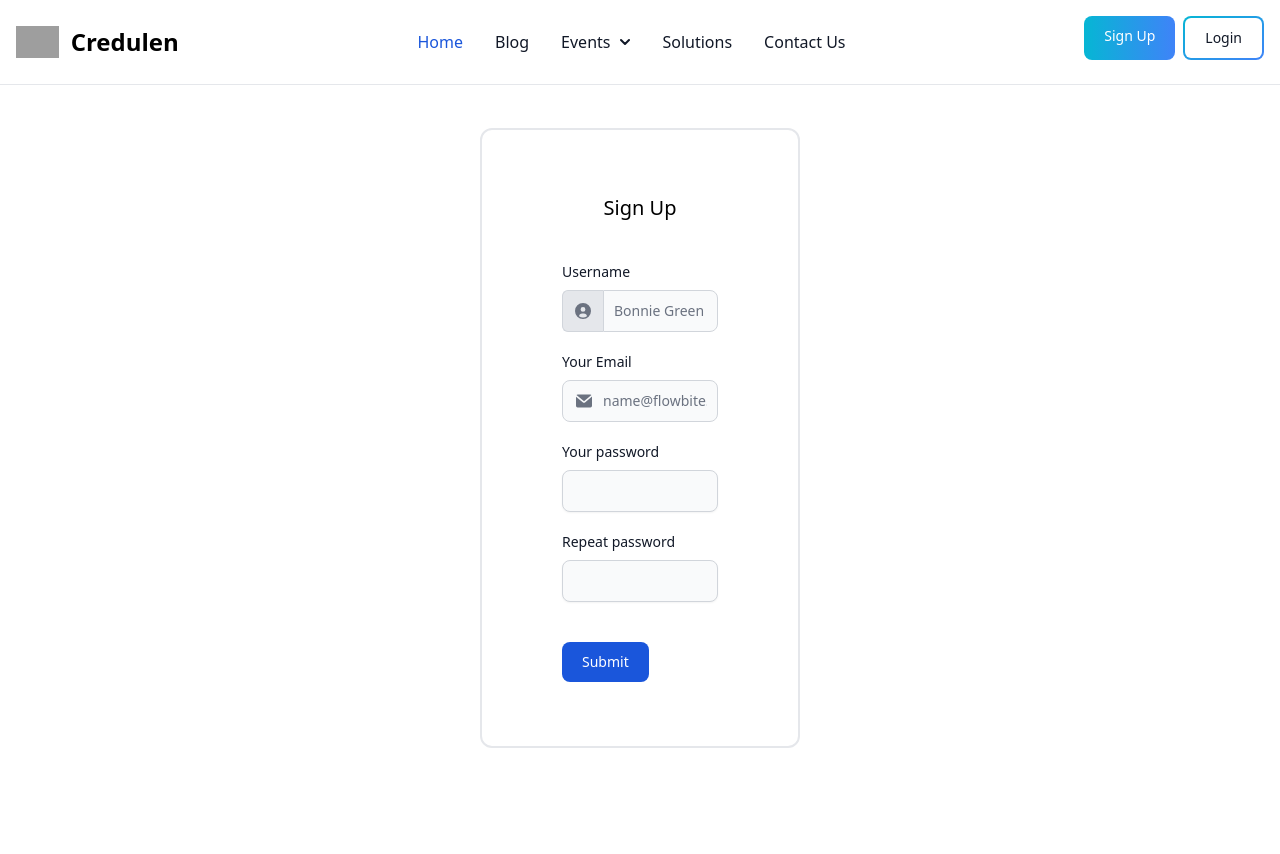
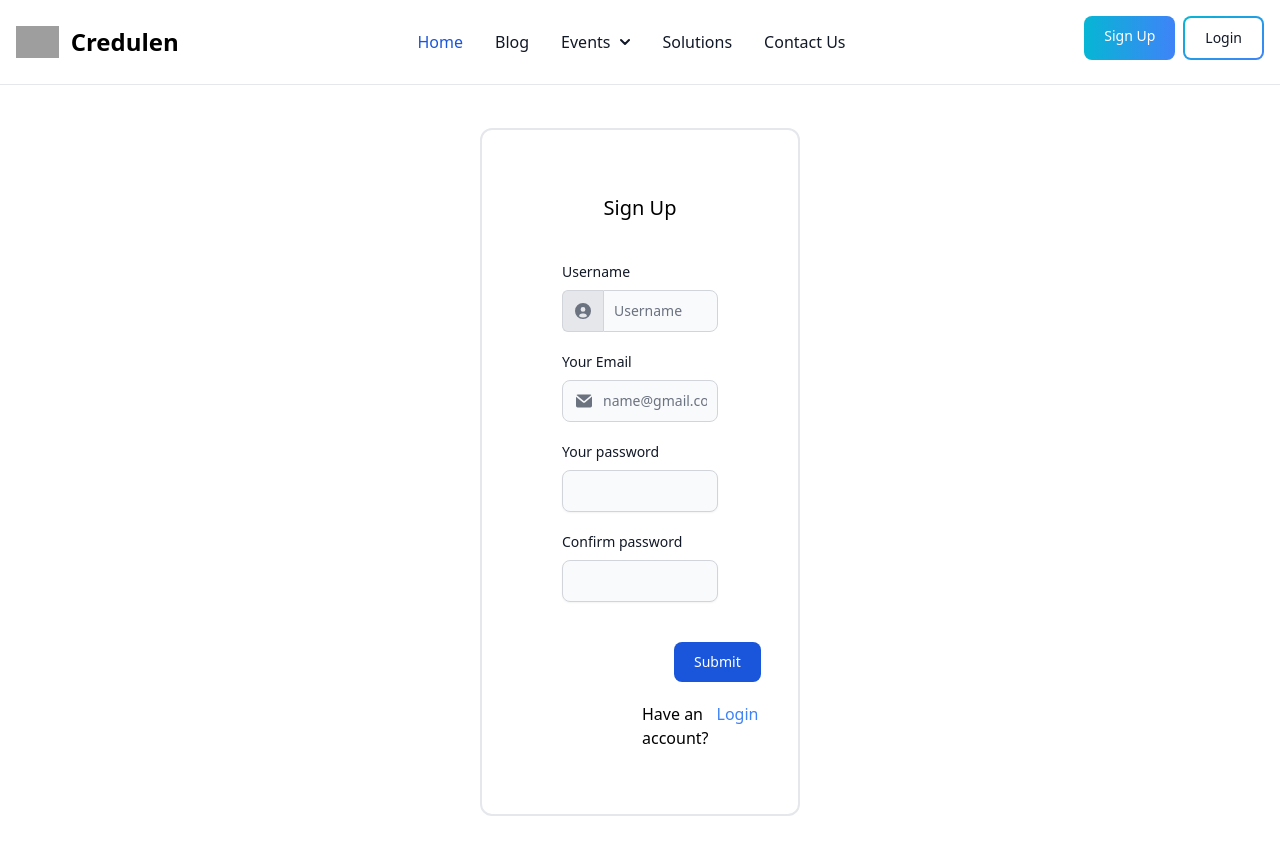
Before and after one commit to credulen/credulen_FE, a React (Vite) app: page /signup in a window 1280 px wide. Shown: the top 854 px of the page. Built offline with nearby package versions, Linux system fonts and the light colour scheme; grey boxes are pictures that could not be loaded.

Commit message:
form is done

```diff
--- a/src/components/Forms.jsx
+++ b/src/components/Forms.jsx
@@ -1,9 +1,12 @@
+import { useState } from "react";
+import { Link } from "react-router-dom";
+
 export const ContactUsForm = () => {
   return (
     <form className="">
       <div className="mb-5">
         <label
-          for="email"
+          htmlFor="email"
           className="block mb-2 text-sm font-medium text-gray-900 dark:text-white"
         >
           Your email
@@ -18,15 +21,15 @@ export const ContactUsForm = () => {
       </div>
       <div className="mb-5">
         <label
-          for="message"
-          class="block mb-2 text-sm font-medium text-gray-900 dark:text-white"
+          htmlFor="message"
+          className="block mb-2 text-sm font-medium text-gray-900 dark:text-white"
         >
           Your message
         </label>
         <textarea
           id="message"
           rows="4"
-          class="block p-2.5 w-full text-sm text-gray-900 bg-gray-50 rounded-lg border border-gray-300 focus:ring-blue-500 focus:border-blue-500 dark:bg-gray-700 dark:border-gray-600 dark:placeholder-gray-400 dark:text-white dark:focus:ring-blue-500 dark:focus:border-blue-500"
+          className="block p-2.5 w-full text-sm text-gray-900 bg-gray-50 rounded-lg border border-gray-300 focus:ring-blue-500 focus:border-blue-500 dark:bg-gray-700 dark:border-gray-600 dark:placeholder-gray-400 dark:text-white dark:focus:ring-blue-500 dark:focus:border-blue-500"
           placeholder="Leave a comment..."
         ></textarea>
       </div>
@@ -42,19 +45,45 @@ export const ContactUsForm = () => {
 };
 
 export const SignUpForm = () => {
+  const [formData, setFormData] = useState({});
+
+  const handleChange = (e) => {
+    setFormData({ ...formData, [e.target.id]: e.target.value });
+  };
+
+  const handleSubmit = async (e) => {
+    e.preventDefault();
+
+    try {
+      const res = await fetch("http://localhost:6000/auth/signup", {
+        method: "POST",
+        headers: { "Content-Type": "application/json" },
+        body: JSON.stringify(formData),
+      });
+
+      const data = await res.json;
+      console.log(data);
+    } catch (error) {
+      throw new Error(error);
+    }
+  };
+
+  // console.log(formData);
+
   return (
-    <form className="">
+    <>
+      <form className="" onSubmit={handleSubmit}>
         <div className="mb-5">
           <label
-          for="website-admin"
-          class="block mb-2 text-sm font-medium text-gray-900 dark:text-white"
+            htmlFor="website-admin"
+            className="block mb-2 text-sm font-medium text-gray-900 dark:text-white"
           >
             Username
           </label>
-        <div class="flex">
-          <span class="inline-flex items-center px-3 text-sm text-gray-900 bg-gray-200 border border-e-0 border-gray-300 rounded-s-md dark:bg-gray-600 dark:text-gray-400 dark:border-gray-600">
+          <div className="flex">
+            <span className="inline-flex items-center px-3 text-sm text-gray-900 bg-gray-200 border border-e-0 border-gray-300 rounded-s-md dark:bg-gray-600 dark:text-gray-400 dark:border-gray-600">
               <svg
-              class="w-4 h-4 text-gray-500 dark:text-gray-400"
+                className="w-4 h-4 text-gray-500 dark:text-gray-400"
                 aria-hidden="true"
                 xmlns="http://www.w3.org/2000/svg"
                 fill="currentColor"
@@ -65,23 +94,105 @@ export const SignUpForm = () => {
             </span>
             <input
               type="text"
-            id="website-admin"
-            class="rounded-none rounded-e-lg bg-gray-50 border border-gray-300 text-gray-900 focus:ring-blue-500 focus:border-blue-500 block flex-1 min-w-0 w-full text-sm p-2.5  dark:bg-gray-700 dark:border-gray-600 dark:placeholder-gray-400 dark:text-white dark:focus:ring-blue-500 dark:focus:border-blue-500"
-            placeholder="Bonnie Green"
+              id="username"
+              className="rounded-none rounded-e-lg bg-gray-50 border border-gray-300 text-gray-900 focus:ring-blue-500 focus:border-blue-500 block flex-1 min-w-0 w-full text-sm p-2.5  dark:bg-gray-700 dark:border-gray-600 dark:placeholder-gray-400 dark:text-white dark:focus:ring-blue-500 dark:focus:border-blue-500"
+              placeholder="Username"
+              onChange={handleChange}
             />
           </div>
         </div>
         <div className="mb-5">
           <label
-          for="email-address-icon"
-          class="block mb-2 text-sm font-medium text-gray-900 dark:text-white"
+            htmlFor="email-address-icon"
+            className="block mb-2 text-sm font-medium text-gray-900 dark:text-white"
           >
             Your Email
           </label>
-        <div class="relative">
-          <div class="absolute inset-y-0 start-0 flex items-center ps-3.5 pointer-events-none">
+          <div className="relative">
+            <div className="absolute inset-y-0 start-0 flex items-center ps-3.5 pointer-events-none">
               <svg
-              class="w-4 h-4 text-gray-500 dark:text-gray-400"
+                className="w-4 h-4 text-gray-500 dark:text-gray-400"
+                aria-hidden="true"
+                xmlns="http://www.w3.org/2000/svg"
+                fill="currentColor"
+                viewBox="0 0 20 16"
+              >
+                <path d="m10.036 8.278 9.258-7.79A1.979 1.979 0 0 0 18 0H2A1.987 1.987 0 0 0 .641.541l9.395 7.737Z" />
+                <path d="M11.241 9.817c-.36.275-.801.425-1.255.427-.428 0-.845-.138-1.187-.395L0 2.6V14a2 2 0 0 0 2 2h16a2 2 0 0 0 2-2V2.5l-8.759 7.317Z" />
+              </svg>
+            </div>
+            <input
+              type="text"
+              id="email"
+              className="bg-gray-50 border border-gray-300 text-gray-900 text-sm rounded-lg focus:ring-blue-500 focus:border-blue-500 block w-full ps-10 p-2.5  dark:bg-gray-700 dark:border-gray-600 dark:placeholder-gray-400 dark:text-white dark:focus:ring-blue-500 dark:focus:border-blue-500"
+              placeholder="name@gmail.com"
+              onChange={handleChange}
+            />
+          </div>
+        </div>
+        <div className="mb-5">
+          <label
+            htmlFor="password"
+            className="block mb-2 text-sm font-medium text-gray-900 dark:text-white"
+          >
+            Your password
+          </label>
+          <input
+            type="password"
+            id="password"
+            className="shadow-sm bg-gray-50 border border-gray-300 text-gray-900 text-sm rounded-lg focus:ring-blue-500 focus:border-blue-500 block w-full p-2.5 dark:bg-gray-700 dark:border-gray-600 dark:placeholder-gray-400 dark:text-white dark:focus:ring-blue-500 dark:focus:border-blue-500 dark:shadow-sm-light"
+            required
+            onChange={handleChange}
+          />
+        </div>
+        <div className="mb-5">
+          <label
+            htmlFor="repeat-password"
+            className="block mb-2 text-sm font-medium text-gray-900 dark:text-white"
+          >
+            Confirm password
+          </label>
+          <input
+            type="password"
+            id="repeat-password"
+            className="shadow-sm bg-gray-50 border border-gray-300 text-gray-900 text-sm rounded-lg focus:ring-blue-500 focus:border-blue-500 block w-full p-2.5 dark:bg-gray-700 dark:border-gray-600 dark:placeholder-gray-400 dark:text-white dark:focus:ring-blue-500 dark:focus:border-blue-500 dark:shadow-sm-light"
+            required
+            onChange={handleChange}
+          />
+        </div>
+
+        <button
+          type="submit"
+          className="text-white bg-blue-700 hover:bg-blue-800 focus:ring-4 focus:outline-none focus:ring-blue-300 font-medium rounded-lg text-sm w-full sm:w-auto px-5 py-2.5 text-center dark:bg-blue-600 dark:hover:bg-blue-700 dark:focus:ring-blue-800 mt-5 ms-28 mb-5"
+        >
+          Submit
+        </button>
+      </form>
+
+      <div className="ms-20 flex gap-2">
+        <span>Have an account? </span>
+        <Link to="login" className="text-blue-500">
+          Login
+        </Link>
+      </div>
+    </>
+  );
+};
+
+export const LoginForm = () => {
+  return (
+    <form className="">
+      <div className="mb-5">
+        <label
+          htmlFor="email-address-icon"
+          className="block mb-2 text-sm font-medium text-gray-900 dark:text-white"
+        >
+          Your Email
+        </label>
+        <div className="relative">
+          <div className="absolute inset-y-0 start-0 flex items-center ps-3.5 pointer-events-none">
+            <svg
+              className="w-4 h-4 text-gray-500 dark:text-gray-400"
               aria-hidden="true"
               xmlns="http://www.w3.org/2000/svg"
               fill="currentColor"
@@ -94,36 +205,23 @@ export const SignUpForm = () => {
           <input
             type="text"
             id="email-address-icon"
-            class="bg-gray-50 border border-gray-300 text-gray-900 text-sm rounded-lg focus:ring-blue-500 focus:border-blue-500 block w-full ps-10 p-2.5  dark:bg-gray-700 dark:border-gray-600 dark:placeholder-gray-400 dark:text-white dark:focus:ring-blue-500 dark:focus:border-blue-500"
+            className="bg-gray-50 border border-gray-300 text-gray-900 text-sm rounded-lg focus:ring-blue-500 focus:border-blue-500 block w-full ps-10 p-2.5  dark:bg-gray-700 dark:border-gray-600 dark:placeholder-gray-400 dark:text-white dark:focus:ring-blue-500 dark:focus:border-blue-500"
             placeholder="name@flowbite.com"
           />
         </div>
       </div>
-      <div class="mb-5">
+
+      <div className="mb-5">
         <label
-          for="password"
-          class="block mb-2 text-sm font-medium text-gray-900 dark:text-white"
+          htmlFor="password"
+          className="block mb-2 text-sm font-medium text-gray-900 dark:text-white"
         >
           Your password
         </label>
         <input
           type="password"
           id="password"
-          class="shadow-sm bg-gray-50 border border-gray-300 text-gray-900 text-sm rounded-lg focus:ring-blue-500 focus:border-blue-500 block w-full p-2.5 dark:bg-gray-700 dark:border-gray-600 dark:placeholder-gray-400 dark:text-white dark:focus:ring-blue-500 dark:focus:border-blue-500 dark:shadow-sm-light"
-          required
-        />
-      </div>
-      <div class="mb-5">
-        <label
-          for="repeat-password"
-          class="block mb-2 text-sm font-medium text-gray-900 dark:text-white"
-        >
-          Repeat password
-        </label>
-        <input
-          type="password"
-          id="repeat-password"
-          class="shadow-sm bg-gray-50 border border-gray-300 text-gray-900 text-sm rounded-lg focus:ring-blue-500 focus:border-blue-500 block w-full p-2.5 dark:bg-gray-700 dark:border-gray-600 dark:placeholder-gray-400 dark:text-white dark:focus:ring-blue-500 dark:focus:border-blue-500 dark:shadow-sm-light"
+          className="shadow-sm bg-gray-50 border border-gray-300 text-gray-900 text-sm rounded-lg focus:ring-blue-500 focus:border-blue-500 block w-full p-2.5 dark:bg-gray-700 dark:border-gray-600 dark:placeholder-gray-400 dark:text-white dark:focus:ring-blue-500 dark:focus:border-blue-500 dark:shadow-sm-light"
           required
         />
       </div>
@@ -137,60 +235,3 @@ export const SignUpForm = () => {
     </form>
   );
 };
-
-export const LoginForm = () => {
-  return (
-    <form className="">
-      <div className="mb-5">
-        <label
-          for="email-address-icon"
-          class="block mb-2 text-sm font-medium text-gray-900 dark:text-white"
-        >
-          Your Email
-        </label>
-        <div class="relative">
-          <div class="absolute inset-y-0 start-0 flex items-center ps-3.5 pointer-events-none">
-            <svg
-              class="w-4 h-4 text-gray-500 dark:text-gray-400"
-              aria-hidden="true"
-              xmlns="http://www.w3.org/2000/svg"
-              fill="currentColor"
-              viewBox="0 0 20 16"
-            >
-              <path d="m10.036 8.278 9.258-7.79A1.979 1.979 0 0 0 18 0H2A1.987 1.987 0 0 0 .641.541l9.395 7.737Z" />
-              <path d="M11.241 9.817c-.36.275-.801.425-1.255.427-.428 0-.845-.138-1.187-.395L0 2.6V14a2 2 0 0 0 2 2h16a2 2 0 0 0 2-2V2.5l-8.759 7.317Z" />
-            </svg>
-          </div>
-          <input
-            type="text"
-            id="email-address-icon"
-            class="bg-gray-50 border border-gray-300 text-gray-900 text-sm rounded-lg focus:ring-blue-500 focus:border-blue-500 block w-full ps-10 p-2.5  dark:bg-gray-700 dark:border-gray-600 dark:placeholder-gray-400 dark:text-white dark:focus:ring-blue-500 dark:focus:border-blue-500"
-            placeholder="name@flowbite.com"
-          />
-        </div>
-      </div>
-
-      <div class="mb-5">
-        <label
-          for="password"
-          class="block mb-2 text-sm font-medium text-gray-900 dark:text-white"
-        >
-          Your password
-        </label>
-        <input
-          type="password"
-          id="password"
-          class="shadow-sm bg-gray-50 border border-gray-300 text-gray-900 text-sm rounded-lg focus:ring-blue-500 focus:border-blue-500 block w-full p-2.5 dark:bg-gray-700 dark:border-gray-600 dark:placeholder-gray-400 dark:text-white dark:focus:ring-blue-500 dark:focus:border-blue-500 dark:shadow-sm-light"
-          required
-        />
-      </div>
-
-      <button
-        type="submit"
-        className="text-white bg-blue-700 hover:bg-blue-800 focus:ring-4 focus:outline-none focus:ring-blue-300 font-medium rounded-lg text-sm w-full sm:w-auto px-5 py-2.5 text-center dark:bg-blue-600 dark:hover:bg-blue-700 dark:focus:ring-blue-800 mt-5"
-      >
-        Submit
-      </button>
-    </form>
-  );
-};
```
Also changed, not shown: vite.config.js (+11 -3 lines). Lines whose indentation alone changed are shown as unchanged.
